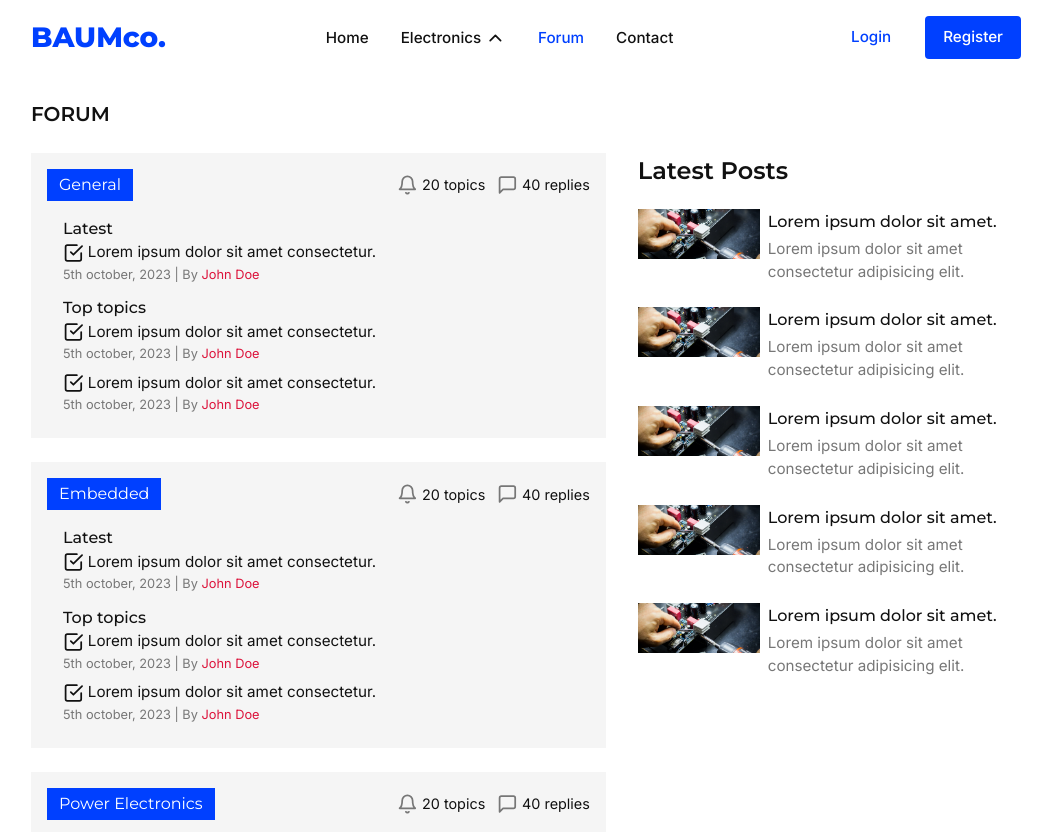
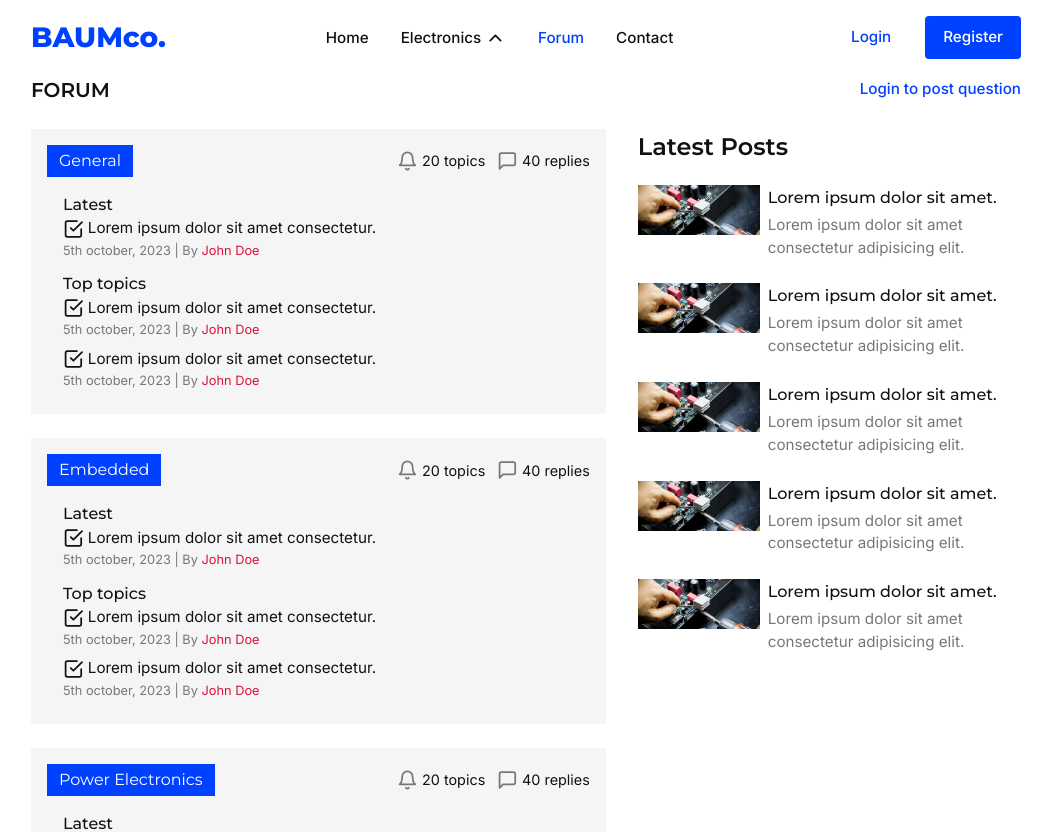
Before and after one commit to BenedictUmeozor/baumco-v2, a Next.js app: page /forum in a window 1280 px wide. Shown: the top 832 px of the page, without its empty margins (114-1166 px from the left). Built offline with nearby package versions, Linux system fonts and the light colour scheme.

Commit message:
completed single topic page

```diff
--- /dev/null
+++ b/app/forum/[category]/[post]/page.module.scss
@@ -0,0 +1,41 @@
+.post {
+  h2 {
+    font-size: 1.15rem;
+    font-weight: 500;
+    margin-bottom: 1rem;
+  }
+
+  .main {
+    margin-bottom: 1rem;
+    .attr {
+      font-size: 0.9rem;
+      color: #333;
+      margin-bottom: 0.75rem;
+
+      a {
+        color: var(--secondary-color);
+
+        &:hover {
+          text-decoration: underline;
+        }
+      }
+    }
+
+    .text {
+      padding: 0.75rem;
+      border: 0.15rem solid #aaa;
+    }
+  }
+
+  .auth {
+    font-size: 0.95rem;
+
+    a {
+      color: var(--primary-color);
+
+      &:hover {
+        text-decoration: underline;
+      }
+    }
+  }
+}
--- /dev/null
+++ b/app/forum/[category]/page.module.scss
@@ -0,0 +1,108 @@
+@import "../../../sass/mixins";
+
+.category {
+  margin-top: 1.5rem;
+
+  .title {
+    background-color: var(--primary-color);
+    display: inline-block;
+    color: #fff;
+    padding: 0.25rem 0.75rem;
+    font-family: "Montserrat", sans-serif;
+    text-transform: capitalize;
+    margin-bottom: 2.5rem;
+  }
+}
+
+.topic {
+  display: flex;
+  align-items: center;
+  justify-content: space-between;
+  column-gap: 0.75rem;
+  margin-bottom: 1.5rem;
+  width: 80%;
+
+  @include mobile {
+    flex-direction: column;
+    align-items: flex-start;
+    width: 100%;
+  }
+
+  &:last-child {
+    margin-bottom: 0;
+  }
+
+  .replies {
+    display: flex;
+    align-items: center;
+    column-gap: 0.25rem;
+    font-size: 0.95rem;
+
+    svg {
+      width: 1.25rem;
+    }
+  }
+
+  .left {
+    display: flex;
+    align-items: center;
+    column-gap: 0.75rem;
+    margin-bottom: 2rem;
+  }
+
+  .letter {
+    align-self: flex-start;
+    background-color: #cdd6fa;
+    display: flex;
+    align-items: center;
+    justify-content: center;
+    border-radius: 50%;
+    height: 2.5rem;
+    width: 2.5rem;
+  }
+
+  .body {
+    .h4 {
+      font-size: 1rem;
+      font-weight: 500;
+      margin-bottom: 0.5rem;
+      display: inline-block;
+
+      &:hover {
+        text-decoration: underline;
+      }
+
+      svg {
+        width: 1.25rem;
+        display: inline-block;
+        margin-right: 0.25rem;
+      }
+    }
+
+    .author {
+      font-size: 0.9rem;
+
+      a {
+        color: var(--secondary-color);
+
+        &:hover {
+          text-decoration: underline;
+        }
+      }
+    }
+
+    .reply {
+      margin-top: 0.25rem;
+      font-size: 0.9rem;
+      color: #777;
+
+      a {
+        color: var(--secondary-color);
+
+        &:hover {
+          text-decoration: underline;
+        }
+      }
+    }
+  }
+}
--- /dev/null
+++ b/app/forum/layout.tsx
@@ -0,0 +1,28 @@
+import Container from "@/components/Layouts/Container";
+import Link from "next/link";
+import { ReactNode } from "react";
+import styles from "./page.module.scss";
+import LatestPosts from "./LatestPosts";
+
+export default function ForumLayout({ children }: { children: ReactNode }) {
+  return (
+    <main>
+      <Container className={styles.layout}>
+        <h2 style={headingStyle}>FORUM</h2>
+        <Link href={"/login"}>Login to post question</Link>
+      </Container>
+      <Container className={styles.wrapper}>
+        <div className={styles.left}>{children}</div>
+        <div className={styles.right}>
+          <LatestPosts />
+        </div>
+      </Container>
+    </main>
+  );
+}
+
+const headingStyle = {
+  fontSize: "1.25rem",
+  fontWeight: 600,
+  fontFamily: "Montserrat",
+};
--- a/app/forum/page.module.scss
+++ b/app/forum/page.module.scss
@@ -1,31 +1,26 @@
 @import "../../sass/mixins";
 
-.main {
-  padding: 1.5rem 0;
+.layout {
+  display: flex;
+  align-items: center;
+  justify-content: space-between;
+  margin-bottom: 1.5rem;
 
-  h2 {
-    font-size: 1.25rem;
-    font-weight: 600;
-    font-family: "Montserrat", sans-serif;
-    margin-bottom: 1.5rem;
+  @include mobile {
+    flex-direction: column;
+    align-items: flex-start;
+    justify-content: center;
+    row-gap: 0.5rem;
   }
 
-  .container {
-    display: grid;
-    grid-template-columns: 1.8fr 1.2fr;
-    column-gap: 2rem;
+  a {
+    font-size: 0.95rem;
+    font-weight: 500;
+    color: var(--primary-color);
 
-    @include mobile {
-      grid-template-columns: 1fr;
-      row-gap: 1.5rem;
+    &:hover {
+      text-decoration: underline;
     }
-
-    .latestPost {
-      h3 {
-        font-size: 1.5rem;
-        font-weight: 600;
-        font-family: "Montserrat", sans-serif;
-        margin-bottom: 1.25rem;
   }
 }
 
@@ -62,5 +57,33 @@
     margin-bottom: 0;
   }
 }
+
+.latestPost {
+  h3 {
+    font-size: 1.5rem;
+    font-weight: 600;
+    font-family: "Montserrat", sans-serif;
+    margin-bottom: 1.25rem;
   }
 }
+
+.main {
+  padding: 1.5rem 0;
+
+  h2 {
+    font-size: 1.25rem;
+    font-weight: 600;
+    font-family: "Montserrat", sans-serif;
+  }
+}
+
+.wrapper {
+  display: grid;
+  grid-template-columns: 1.8fr 1.2fr;
+  column-gap: 2rem;
+
+  @include mobile {
+    grid-template-columns: 1fr;
+    row-gap: 1.5rem;
+  }
+}
--- a/app/forum/page.tsx
+++ b/app/forum/page.tsx
@@ -2,27 +2,42 @@ import Container from "@/components/Layouts/Container";
 import styles from "./page.module.scss";
 import ForumTopic from "@/components/ForumTopic";
 import LatestPosts from "./LatestPosts";
+import { v4 as uuidv4 } from "uuid";
+
+const formTopics = [
+  {
+    id: uuidv4(),
+    category: "general",
+  },
+  {
+    id: uuidv4(),
+    category: "embedded",
+  },
+  {
+    id: uuidv4(),
+    category: "power electronics",
+  },
+  {
+    id: uuidv4(),
+    category: "internet of things",
+  },
+  {
+    id: uuidv4(),
+    category: "digital electronics",
+  },
+  {
+    id: uuidv4(),
+    category: "analog electronics",
+  },
+];
 
 const Forum = () => {
   return (
-    <main className={styles.main}>
-      <Container>
-        <h2>FORUM</h2>
-      </Container>
-      <Container className={styles.container}>
-        <div className={styles.left}>
-          <ForumTopic topic="General" />
-          <ForumTopic topic="Embedded" />
-          <ForumTopic topic="Power Electronics" />
-          <ForumTopic topic="Internet of things" />
-          <ForumTopic topic="Digital Electronics" />
-          <ForumTopic topic="Analog Electronics" />
-        </div>
-        <div className={styles.right}>
-          <LatestPosts />
-        </div>
-      </Container>
-    </main>
+    <div className={styles.left}>
+      {formTopics.map((topic) => (
+        <ForumTopic key={topic.id} topic={topic.category} />
+      ))}
+    </div>
   );
 };
 export default Forum;
--- a/app/globals.scss
+++ b/app/globals.scss
@@ -4,10 +4,12 @@
 
 :root {
   --primary-color: #0040ff;
+  --secondary-color: #c94828;
   line-height: 1.5;
   font-size: 16px;
   font-family: "Inter", sans-serif;
   color: #111;
+  scroll-behavior: smooth;
 }
 
 ::-webkit-scrollbar {
--- a/components/ForumTopic/index.tsx
+++ b/components/ForumTopic/index.tsx
@@ -13,7 +13,9 @@ const ForumTopic = ({ topic }: { topic: string }) => {
       transition={{ type: "tween", delay: 0.5 }}
     >
       <div className={styles.header}>
-        <div className={styles.topic}>{topic}</div>
+        <Link href={"/forum/" + topic} className={styles.topic}>
+          {topic}
+        </Link>
         <div className={styles.icons}>
           <div>
             <Bell />
@@ -28,7 +30,7 @@ const ForumTopic = ({ topic }: { topic: string }) => {
       <div className={styles.content}>
         <div className={styles.latest}>
           <h3>Latest</h3>
-          <Link href="/forum/post">
+          <Link href={"/forum/" + topic + "/title"}>
             <CheckSquare />
             Lorem ipsum dolor sit amet consectetur.
           </Link>
@@ -41,7 +43,7 @@ const ForumTopic = ({ topic }: { topic: string }) => {
           <h3>Top topics</h3>
           <ul>
             <li>
-              <Link href="/forum/post">
+              <Link href={"/forum/" + topic + "/title"}>
                 <CheckSquare />
                 Lorem ipsum dolor sit amet consectetur.
               </Link>
@@ -50,7 +52,7 @@ const ForumTopic = ({ topic }: { topic: string }) => {
               </p>
             </li>
             <li>
-              <Link href="/forum/post">
+              <Link href={"/forum/" + topic + "/title"}>
                 <CheckSquare />
                 Lorem ipsum dolor sit amet consectetur.
               </Link>
--- a/components/ForumTopic/topic.module.scss
+++ b/components/ForumTopic/topic.module.scss
@@ -48,6 +48,7 @@
       color: #fff;
       padding: 0.25rem 0.75rem;
       font-family: "Montserrat", sans-serif;
+      text-transform: capitalize;
     }
 
     .icons {
```
Also changed, not shown: app/forum/[category]/Topic.tsx (added, +42 -0 lines), app/forum/[category]/[post]/page.tsx (added, +27 -0 lines), app/forum/[category]/page.tsx (added, +22 -0 lines). Lines whose indentation alone changed are shown as unchanged.
